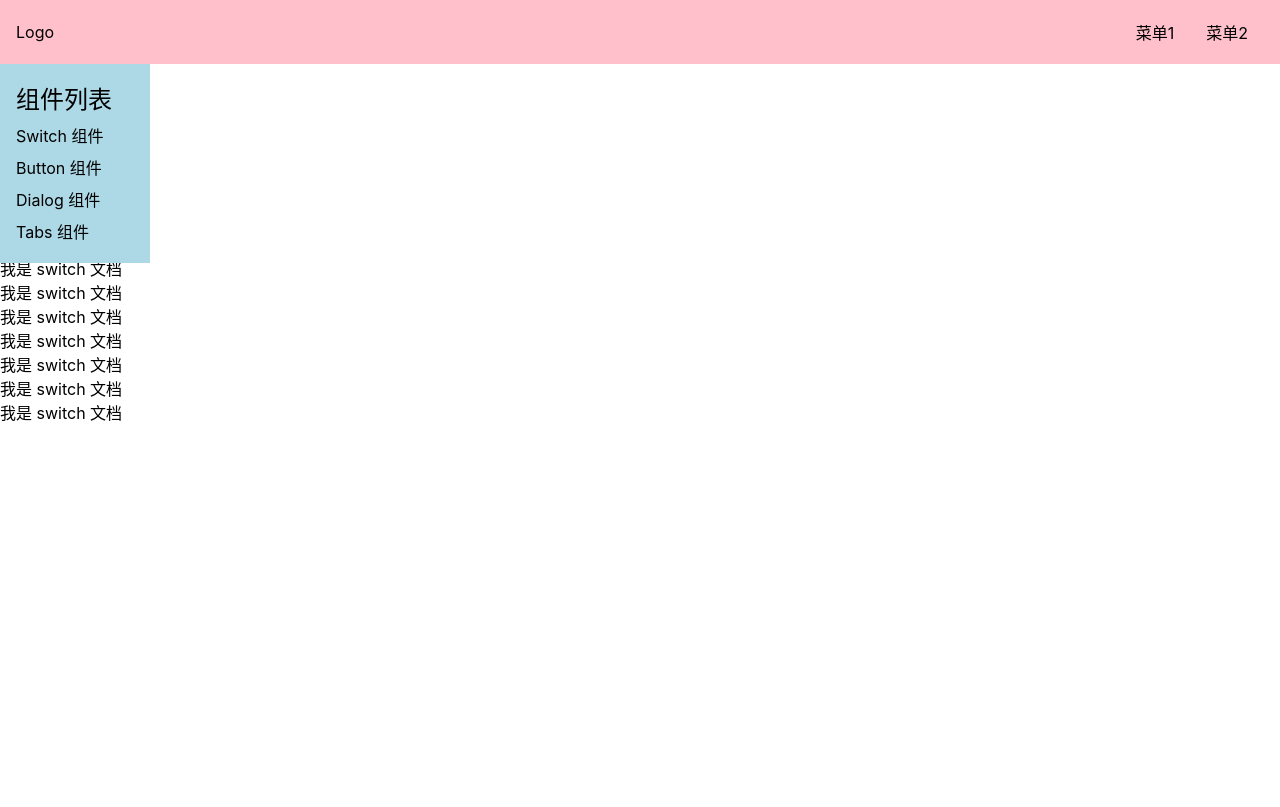
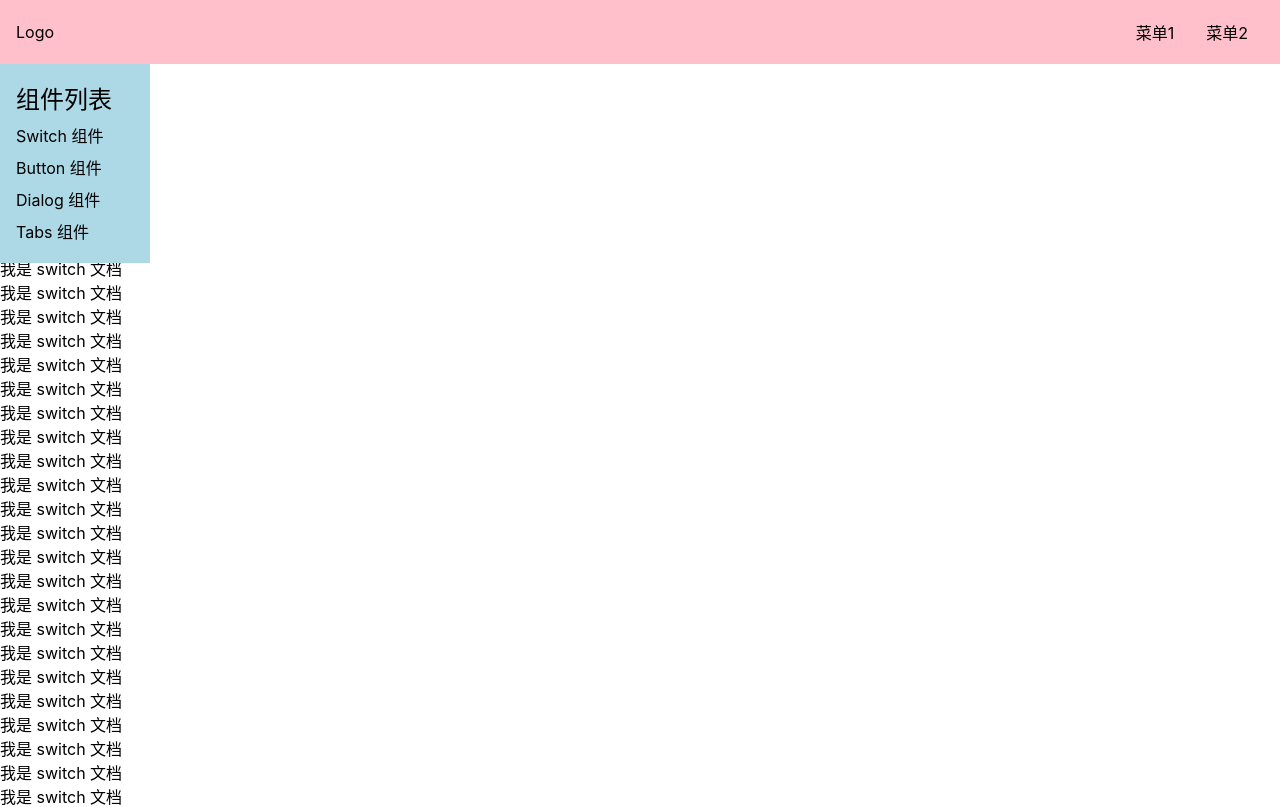
Before and after one commit to Leslie-LiangGangwei/WheelHub-Plus, a Vue app: page /#/doc/switch in a window 1280 px wide. Shown: the top 807 px of the page. Built offline with nearby package versions, Linux system fonts and the light colour scheme.

Commit message:
添加 Switch 文件

```diff
--- a/src/components/Switch.vue
+++ b/src/components/Switch.vue
@@ -1,4 +1,34 @@
 <template>
+  <div>我是 switch 文档</div>
+  <div>我是 switch 文档</div>
+  <div>我是 switch 文档</div>
+  <div>我是 switch 文档</div>
+  <div>我是 switch 文档</div>
+  <div>我是 switch 文档</div>
+  <div>我是 switch 文档</div>
+  <div>我是 switch 文档</div>
+  <div>我是 switch 文档</div>
+  <div>我是 switch 文档</div>
+  <div>我是 switch 文档</div>
+  <div>我是 switch 文档</div>
+  <div>我是 switch 文档</div>
+  <div>我是 switch 文档</div>
+  <div>我是 switch 文档</div>
+  <div>我是 switch 文档</div>
+  <div>我是 switch 文档</div>
+  <div>我是 switch 文档</div>
+  <div>我是 switch 文档</div>
+  <div>我是 switch 文档</div>
+  <div>我是 switch 文档</div>
+  <div>我是 switch 文档</div>
+  <div>我是 switch 文档</div>
+  <div>我是 switch 文档</div>
+  <div>我是 switch 文档</div>
+  <div>我是 switch 文档</div>
+  <div>我是 switch 文档</div>
+  <div>我是 switch 文档</div>
+  <div>我是 switch 文档</div>
+  <div>我是 switch 文档</div>
   <div>我是 switch 文档</div>
   <div>我是 switch 文档</div>
   <div>我是 switch 文档</div>
```
